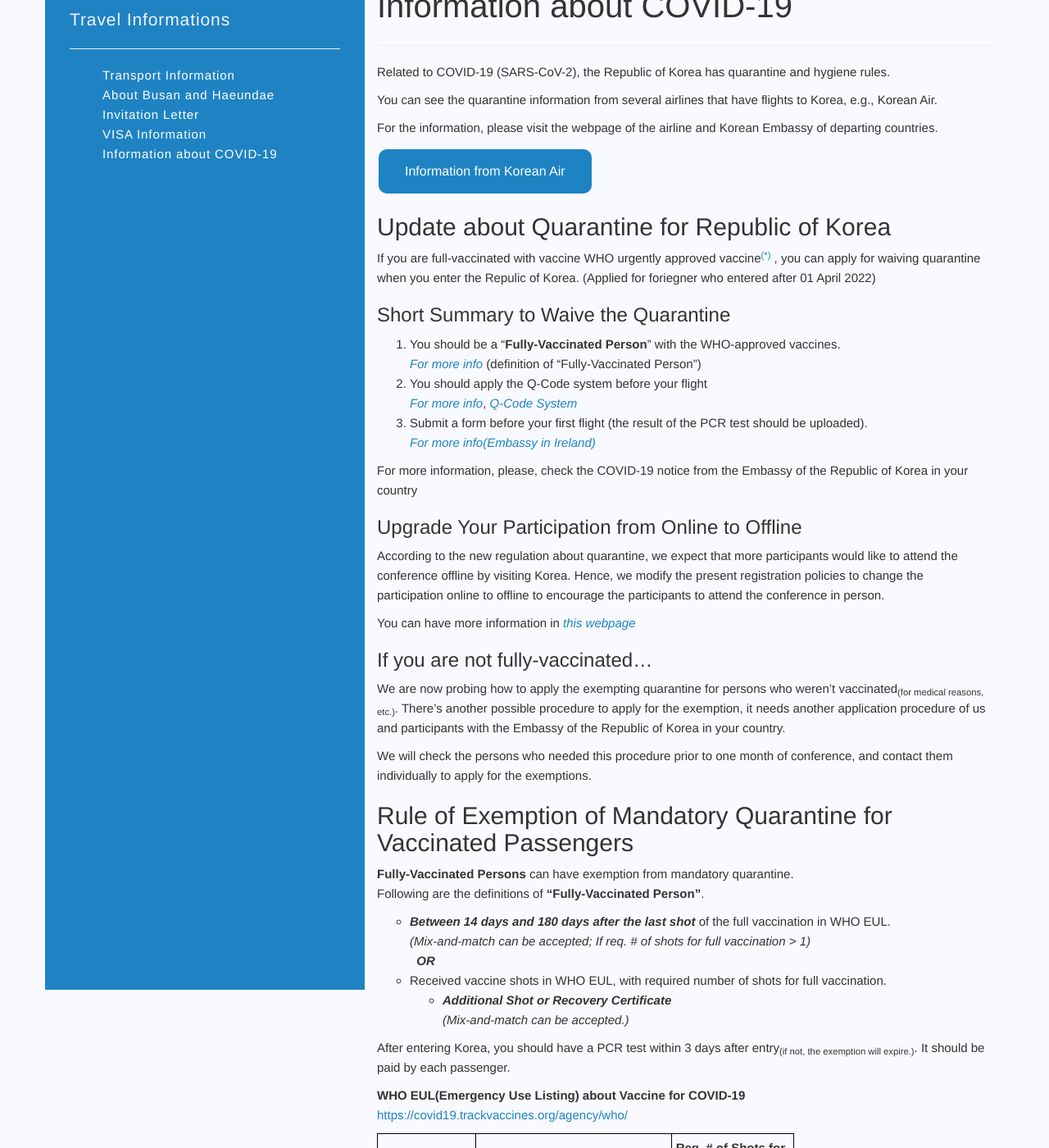
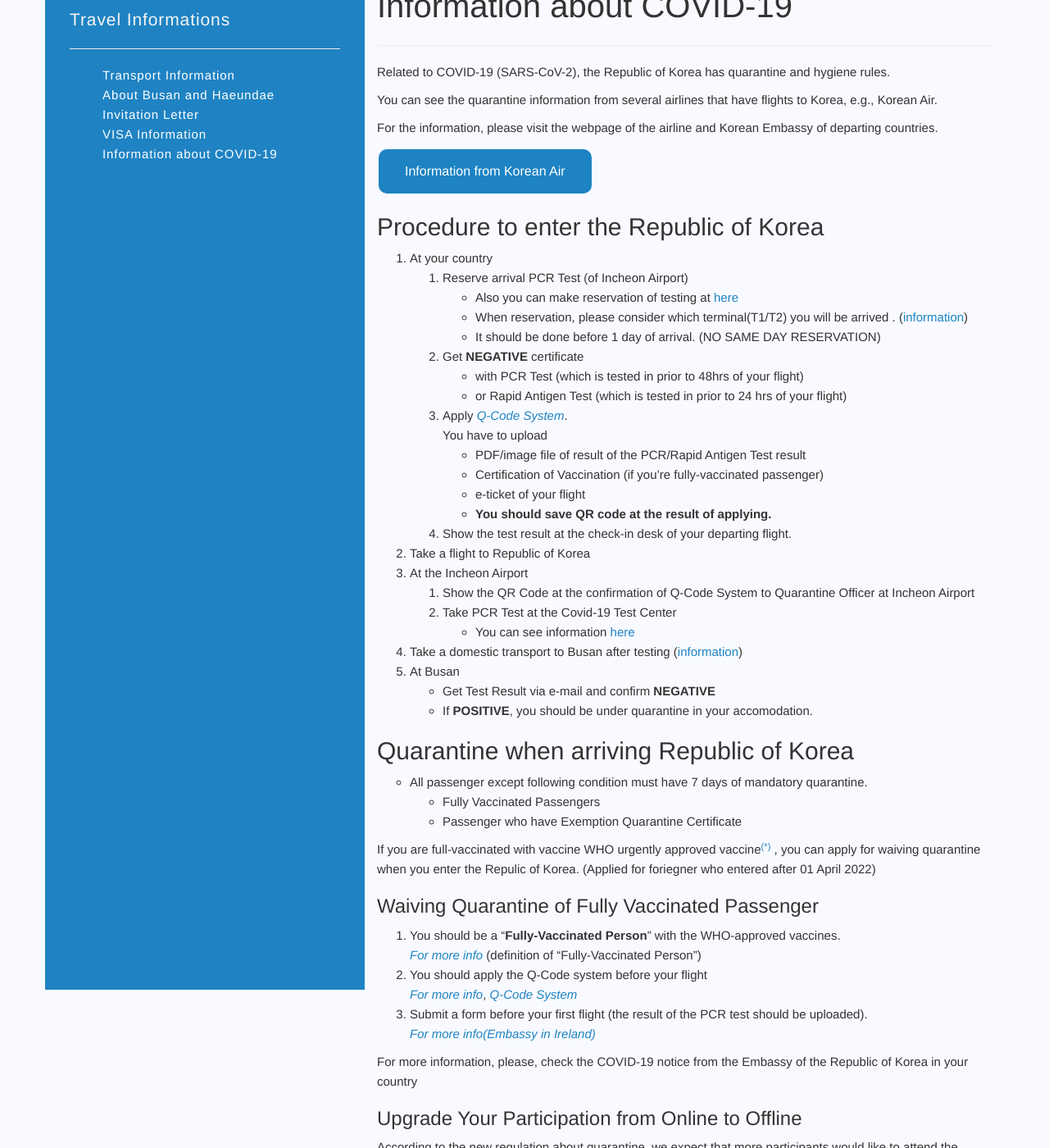
Before and after one commit to SQM2021/SQM2021.github.io, a Jekyll site: the page built from _pages/travel-info/covid19.md, in a window 1280 px wide and 1400 px high, scrolled down 481 px. Shown: the whole window at 82% size. Built offline with Jekyll 4.4.1, drawn with Linux system fonts in a browser that asks for light colours.

Commit message:
20220518

```diff
--- a/_pages/travel-info/covid19.md
+++ b/_pages/travel-info/covid19.md
@@ -42,9 +42,40 @@ For the information, please visit the webpage of the airline and Korean Embassy
 
 <a href="https://www.koreanair.com/kr/en/travel-update/covid19/map" class="blue button" target="_blank" style="border-radius: 10px;">Information from Korean Air</a>
 
-## Update about Quarantine for Republic of Korea
+## Procedure to enter the Republic of Korea
+
+1. At your country
+   1. Reserve arrival PCR Test (of Incheon Airport)
+      * Also you can make reservation of testing at [here](https://safe2gopass.com/index){:target="blank_"}
+      * When reservation, please consider which terminal(T1/T2) you will be arrived . ([information](https://www.airport.kr/ap/en/svc/airlinesTerInfoList.do){:target="_blank"})
+      * It should be done before 1 day of arrival. (NO SAME DAY RESERVATION)
+   2. Get **NEGATIVE** certificate
+       * with PCR Test (which is tested in prior to 48hrs of your flight)
+       * or Rapid Antigen Test (which is tested in prior to 24 hrs of your flight)
+   3. Apply [*Q-Code System*](https://cov19ent.kdca.go.kr/cpassportal/biz/beffatstmnt/main.do?lang=en){:target="_blank"}.
+       You have to upload
+       * PDF/image file of result of the PCR/Rapid Antigen Test result
+       * Certification of Vaccination (if you're fully-vaccinated passenger)
+       * e-ticket of your flight
+       * **You should save QR code at the result of applying.**
+   4. Show the test result at the check-in desk of your departing flight.
+2. Take a flight to Republic of Korea
+3. At the Incheon Airport
+   1. Show the QR Code at the confirmation of Q-Code System to Quarantine Officer at Incheon Airport
+   2. Take PCR Test at the Covid-19 Test Center
+    * You can see information [here](https://www.airport.kr/ap_cnt/en/svc/covid19/medica2/medica2.do){:target="_blank"}
+4. Take a domestic transport to Busan after testing ([information](/pages/travel-info/transport-information/){:target="blank_"})
+5. At Busan
+   * Get Test Result via e-mail and confirm **NEGATIVE**
+   * If **POSITIVE**, you should be under quarantine in your accomodation.
+
+## Quarantine when arriving Republic of Korea
 <!--
 > According to the K-DCA(Korea Disease Control and Prevention Agency), the quarantine will be waived since 1st April 2022, for vaccinated persons. -->
+
+* All passenger except following condition must have 7 days of mandatory quarantine.
+  * Fully Vaccinated Passengers
+  * Passenger who have Exemption Quarantine Certificate
 
 If you are full-vaccinated with vaccine WHO urgently approved vaccine<sup>[(*)](#vaclisting)</sup> , you can apply for waiving quarantine when you enter the Repulic of Korea. (Applied for foriegner who entered after 01 April 2022)
 
@@ -52,7 +83,7 @@ If you are full-vaccinated with vaccine WHO urgently approved vaccine<sup>[(*)](
 [(example) link to notice from Embassy to the Swiss Confederations](https://overseas.mofa.go.kr/ch-en/brd/m_23429/view.do?seq=17&page=1){:target="_blank"}
 {% endcomment %}
 
-### Short Summary to Waive the Quarantine
+### Waiving Quarantine of Fully Vaccinated Passenger
 
 1. You should be a “**Fully-Vaccinated Person**” with the WHO-approved vaccines.
    [*For more info*](#vaclisting) (definition of “Fully-Vaccinated Person”)
@@ -67,16 +98,20 @@ For more information, please, check the COVID-19 notice from the Embassy of the
 : [link to notice from Embassy to the Swiss Confederation](https://overseas.mofa.go.kr/ch-en/brd/m_23429/view.do?seq=17){:target="_blank"}
 {% endcomment %}
 
+{% comment %}
+### Quarantine Exemption Certificate
+
+We are now probing how to apply the exempting quarantine for persons who weren't vaccinated<sub>(for medical reasons, etc.)</sub>. There’s another possible procedure to apply for the exemption, it needs another application procedure of us and participants with the Embassy of the Republic of Korea in your country.
+
+We will check the persons who needed this procedure prior to one month of conference, and contact them individually to apply for the exemptions.
+
+{% endcomment %}
 ### Upgrade Your Participation from Online to Offline
+
 According to the new regulation about quarantine, we expect that more participants would like to attend the conference offline by visiting Korea. Hence, we modify the present registration policies to change the participation online to offline to encourage the participants to attend the conference in person.
 
 You can have more information in [*this webpage*](/pages/general-info/registration/#upgrade){:target="_blank"}
 
-### If you are not fully-vaccinated…
-
-We are now probing how to apply the exempting quarantine for persons who weren't vaccinated<sub>(for medical reasons, etc.)</sub>. There’s another possible procedure to apply for the exemption, it needs another application procedure of us and participants with the Embassy of the Republic of Korea in your country.
-
-We will check the persons who needed this procedure prior to one month of conference, and contact them individually to apply for the exemptions.
 
 ## Rule of Exemption of Mandatory Quarantine for Vaccinated Passengers
 {:#vaclisting}
```
Also changed, not shown: _pages/general-info/public-lecture.md (+49 -1 lines).
